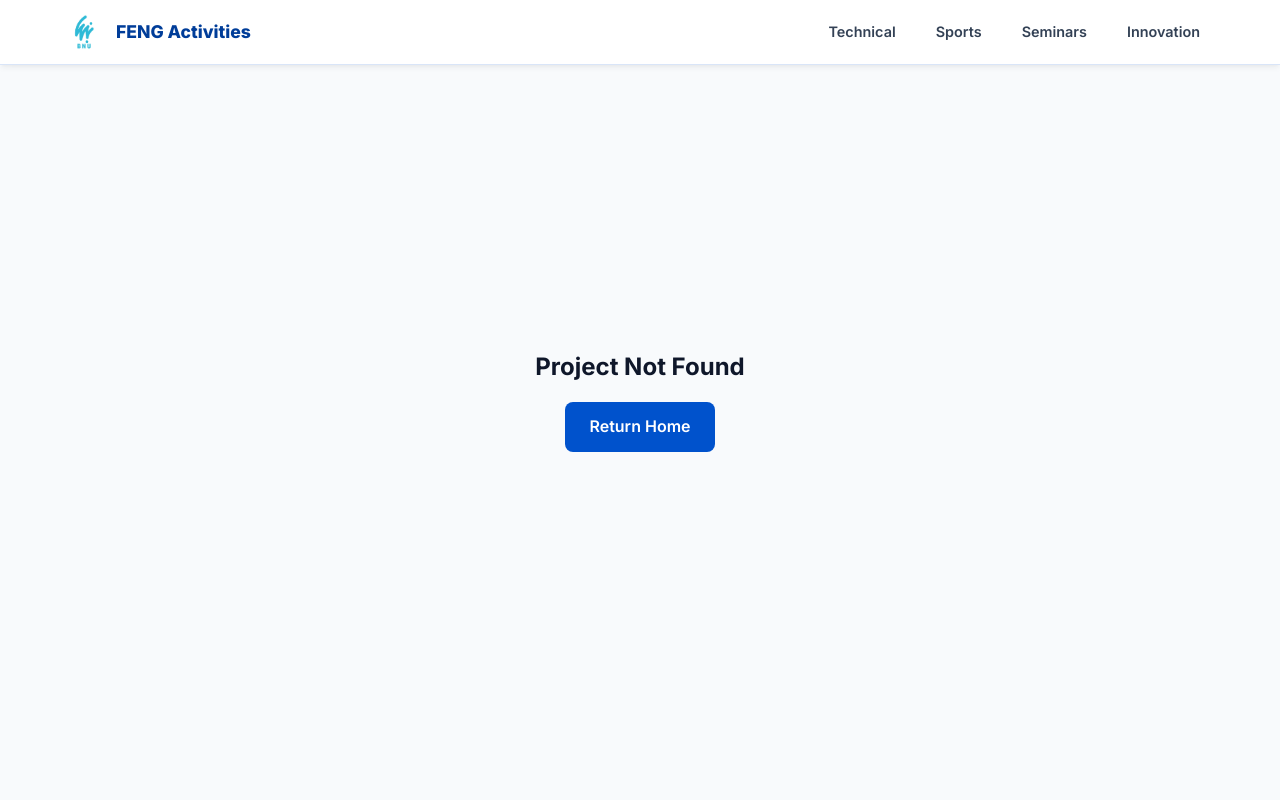
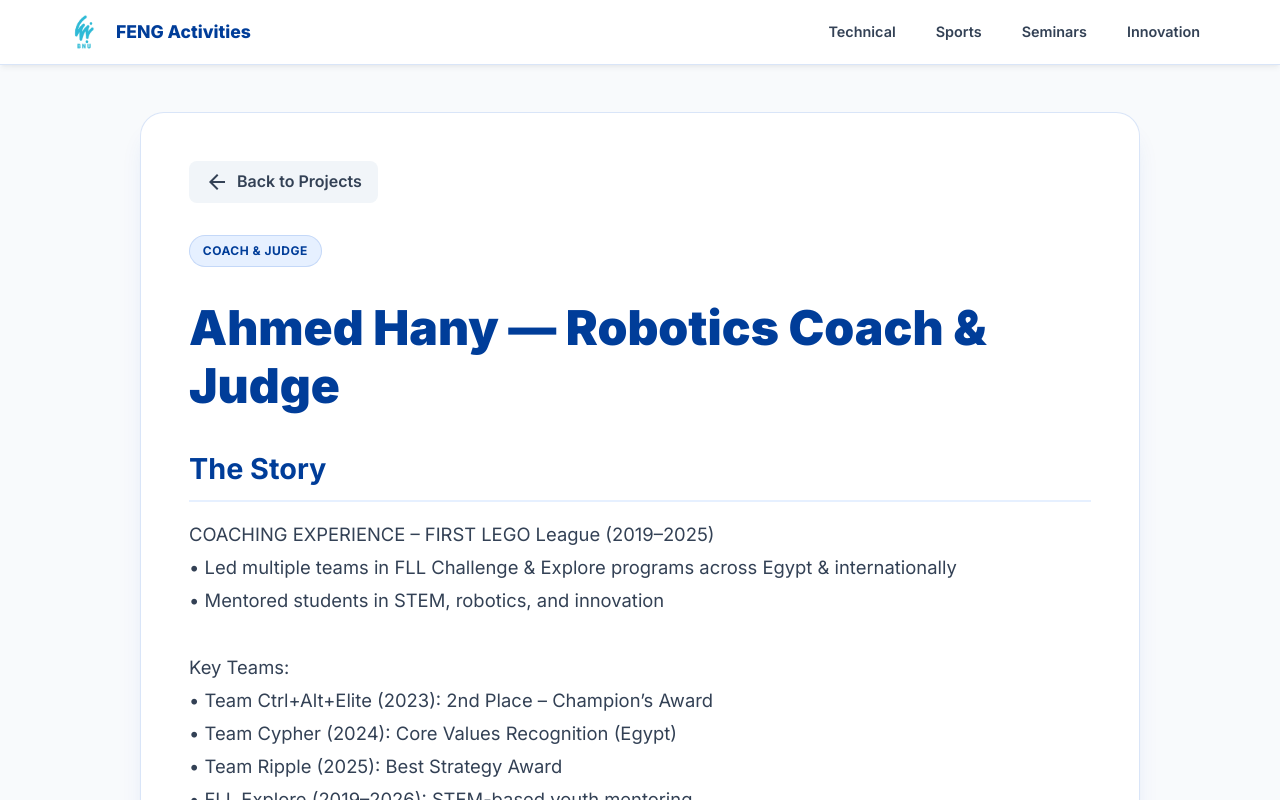
Before and after one commit to moatazmohamedcr852-png/bnu-feng-activities, a React (Vite) app: page /project/ahmed-hany in a window 1280 px wide. Before the commit this address had no page. Shown: the top 800 px of the page. Built offline with nearby package versions, Linux system fonts and the light colour scheme.

Commit message:
Add Ahmed Hany project to data

```diff
--- a/src/data.js
+++ b/src/data.js
@@ -238,5 +238,16 @@ export const projectsData = [
       "Abdelrahman Nayef", "Kirolos Maged", "Karen Sameh",
       "Pierre Samir", "Youssef Walid"
     ]
+  },
+  {
+    id: "ahmed-hany",
+    category: "technical",
+    title: "Ahmed Hany — Robotics Coach & Judge",
+    description: "Extensive coaching and judging experience in FIRST LEGO League, leading multiple teams to victory. Mentored students in STEM, robotics, and innovation from 2019 to 2026.",
+    story: "COACHING EXPERIENCE – FIRST LEGO League (2019–2025)\n• Led multiple teams in FLL Challenge & Explore programs across Egypt & internationally\n• Mentored students in STEM, robotics, and innovation\n\nKey Teams:\n• Team Ctrl+Alt+Elite (2023): 2nd Place – Champion’s Award\n• Team Cypher (2024): Core Values Recognition (Egypt)\n• Team Ripple (2025): Best Strategy Award\n• FLL Explore (2019–2026): STEM-based youth mentoring",
+    extraStory: "TEAM INFINITY – ACHIEVEMENTS\n• 1st Place – Programming Award (2019)\n• 2nd Place – Championship (2020)\n• 2nd Place – Core Values (2021)\n• 1st Place – Championship (2022, Egypt)\n• Pit Area Award (2021, Greece)\n• 2nd Place – Robot Performance (2020)\n• 1st Place – Robot Performance (2022)\n\nJUDGING EXPERIENCE\n• International Robot Challenge (2025, 2026)\n• We Do Challenge (2025)\n• ORCE (2025)\n• MRC – Minoan Robotsports Competition (2025, Egypt)",
+    badgeText: "Coach & Judge",
+    badgeClass: "badge-competition",
+    teamMembers: ["Ahmed Hany"]
   }
 ];
--- a/src/index.css
+++ b/src/index.css
@@ -498,6 +498,7 @@ a {
   font-size: 1.15rem;
   line-height: 1.8;
   color: var(--text-secondary);
+  white-space: pre-line;
 }
 
 .details-grid {
```
